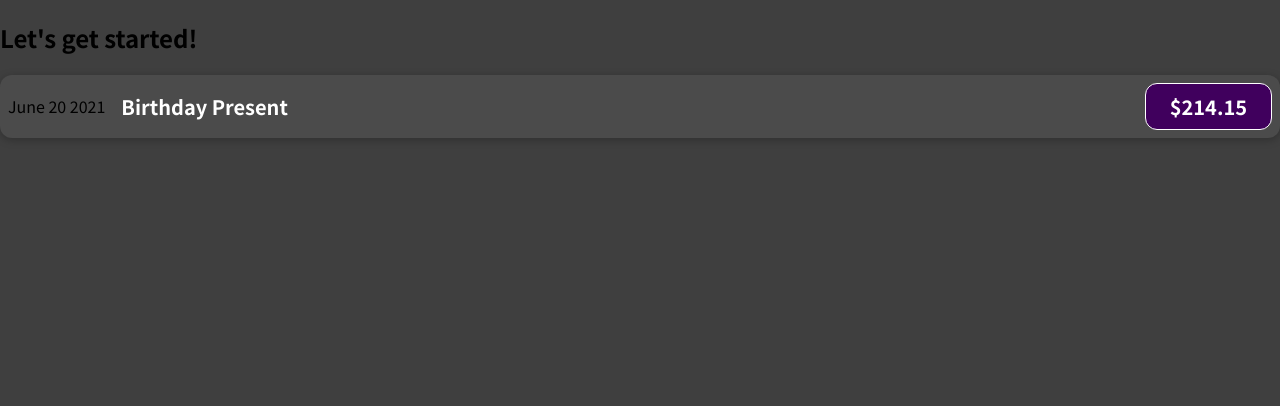
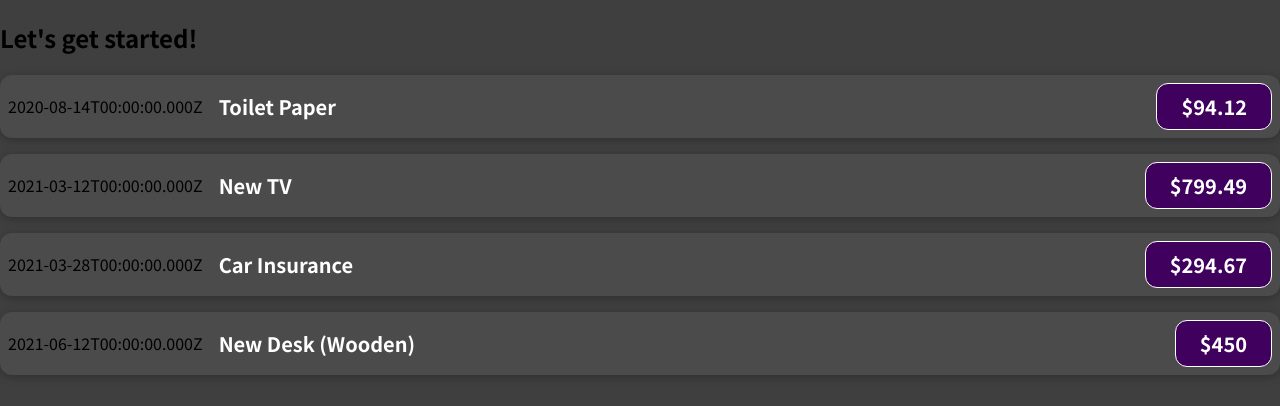
Before and after one commit to MareikeHeuer/react-complete-guide, a JavaScript app: page / in a window 1280 px wide. Shown: the top 406 px of the page. Built offline with nearby package versions, Linux system fonts and the light colour scheme.

Commit message:
Passing data via props

```diff
--- a/src/App.js
+++ b/src/App.js
@@ -1,10 +1,51 @@
 import ExpenseItem from "./components/ExpenseItem";
 
 function App() {
+  const expenses = [
+    {
+      id: "e1",
+      title: "Toilet Paper",
+      amount: 94.12,
+      date: new Date(2020, 7, 14),
+    },
+    { id: "e2", title: "New TV", amount: 799.49, date: new Date(2021, 2, 12) },
+    {
+      id: "e3",
+      title: "Car Insurance",
+      amount: 294.67,
+      date: new Date(2021, 2, 28),
+    },
+    {
+      id: "e4",
+      title: "New Desk (Wooden)",
+      amount: 450,
+      date: new Date(2021, 5, 12),
+    },
+  ];
+
   return (
     <div>
       <h2>Let's get started!</h2>
-      <ExpenseItem />
+      <ExpenseItem
+        title={expenses[0].title}
+        amount={expenses[0].amount}
+        date={expenses[0].date}
+      />
+      <ExpenseItem
+        title={expenses[1].title}
+        amount={expenses[1].amount}
+        date={expenses[1].date}
+      />
+      <ExpenseItem
+        title={expenses[2].title}
+        amount={expenses[2].amount}
+        date={expenses[2].date}
+      />
+      <ExpenseItem
+        title={expenses[3].title}
+        amount={expenses[3].amount}
+        date={expenses[3].date}
+      />
     </div>
   );
 }
--- a/src/components/ExpenseItem.js
+++ b/src/components/ExpenseItem.js
@@ -1,13 +1,13 @@
 import "./ExpenseItem.css";
 
-function ExpenseItem() {
+function ExpenseItem(props) {
   return (
     <div className="expense-item">
-      <div>June 20 2021</div>
+      <div>{props.date.toISOString()}</div>
       <div className="expense-item__description">
-        <h2>Birthday Present</h2>
+        <h2>{props.title}</h2>
       </div>
-      <div className="expense-item__price">$214.15</div>
+      <div className="expense-item__price">${props.amount}</div>
     </div>
   );
 }
```
Also changed, not shown: 1 other file (tests, documents, lock files or other folders).
